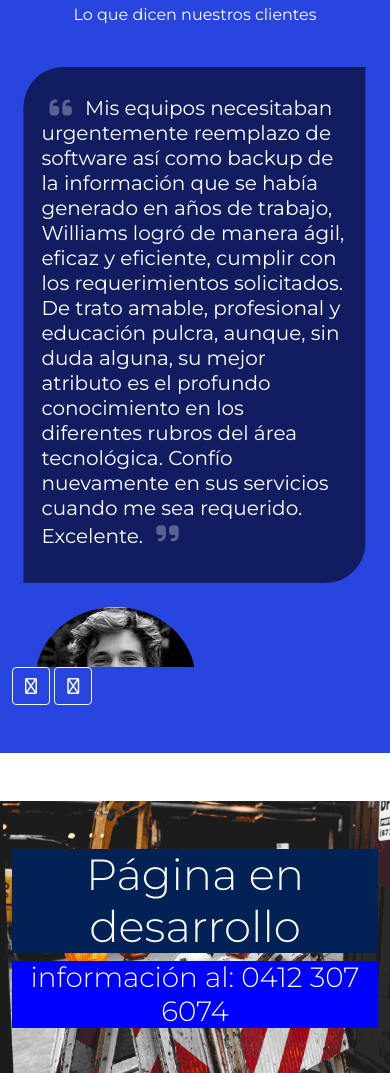
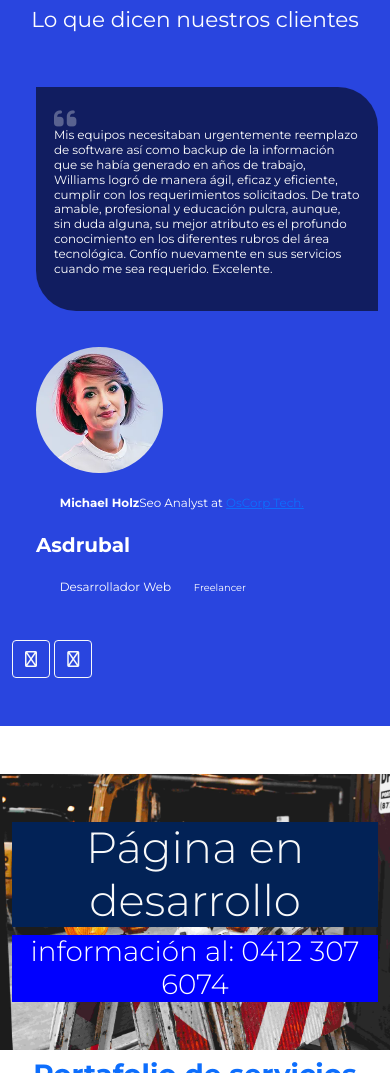
Before and after one commit to WilliansPatino/WilliansPatino.github.io, a website: page index.html in a window 390 px wide. Shown: the part 5114-6187 px from the top of the page. Drawn offline with nearby package versions, Linux system fonts and the light colour scheme.

Commit message:
Update Testimonials responsive

```diff
--- a/index.html
+++ b/index.html
@@ -402,24 +402,25 @@
       <div class="col-12">
         <h1 class="display-3 fw-bold text-white">Testimonios</h1>
         <hr class="bg-white mb-4 mt-0 d-inline-block mx-auto" style="width: 100px; height:3px;">
-        <p class="p-text text-white">Lo que dicen nuestros clientes</p>
+        <p class="p-text fs-4 text-white">Lo que dicen nuestros clientes</p>
       </div>
     </div>
 
     <!-- testimonials content -->
     <div class="row align-items-md-center text-white">
-      <div class="col-lg-12 col-md-12 col-sm-12">
+      <div class="col-lg-10 col-md-10 col-sm-10">
         <div id="carouselExampleCaptions" class="carousel slide" data-bs-ride="carousel">
           <!-- Wrapper for slides -->
           <!--  CARUSEL MAIN DIV    -->
           <div class="carousel-inner">
             <!--  CARUSEL  INICIO ITEM -->
-            <div class="carousel-item active">
+            <div class="carousel-item active" data-bs-interval="10000">
               <!--  ROW 1 -->
               <div class="row p-4">
-                <div class="t-card">
-                  <p class="lh-sm fs-5">
-                    <i class="p-2 fa fa-lg fa-quote-left" aria-hidden="true"></i>
+                <div class="t-card my-font-style">
+                     <i class="fa fa-lg fa-quote-left" aria-hidden="true"></i>
+                  <p class="lh-sm ">
+                    <!-- <i class="fa fa-lg fa-quote-left" aria-hidden="true"></i> -->
                     Mis equipos necesitaban urgentemente reemplazo de software así
                     como backup de la información que se había generado en años de
                     trabajo, Williams logró de manera ágil, eficaz y eficiente,
@@ -428,19 +429,22 @@
                     su mejor atributo es el profundo conocimiento en los diferentes
                     rubros del área tecnológica. Confío nuevamente en sus servicios
                     cuando me sea requerido. Excelente.
-                    <i class="px-2 fa fa-quote-right" aria-hidden="true"></i>
+                    <!-- <i class="fa fa-quote-right" aria-hidden="true"></i> -->
                   </p>
+                  <!-- <i class="fa fa-quote-right" aria-hidden="true"></i> -->
                 </div>
                 <div class="row">
-                  <div class="col-sm-2 pt-4">
-                    <img  class="img-asdrubal rounded-circle img-responsive img-fluid">
+                  <div class="col-sm-4 pt-4">
+                    <div class="img-cl3 rounded-circle img-fluid img-responsive"></div>
                   </div>
                   <div class="col-sm-10">
-                    <div class="arrow-down d-none d-lg-block"></div>
-                    <h4><strong>Asdrubal</strong></h4>
-                    <p class="testimonial_subtitle">
-                      <span>Desarrollador Web</span><br>
-                      <span>Freelancer</span>
+                    <!-- <div class="arrow-down d-none d-lg-block"></div> -->
+                    <p class="overview my-font-style"><b>Michael Holz</b>Seo Analyst at <a href="#">OsCorp Tech.</a></p>
+
+                    <h5><strong>Asdrubal</strong></h5>
+                    <p class="my-font-style">
+                      <span>Desarrollador Web</span>
+                      <span class="my-font-style">Freelancer</span>
                     </p>
                   </div>
                 </div>
@@ -448,26 +452,26 @@
             </div>
 
             <!-- client 2-->
-            <div class="carousel-item ">
+            <div class="carousel-item" data-bs-interval="10000">
               <!--  ROW 1 -->
               <div class="row p-4">
-                <div class="t-card">
-                  <p class="lh-sm fs-5">
-                    <i class="p-2 fa fa-lg fa-quote-left" aria-hidden="true"></i>
+                <div class="t-card my-font-style">
+                  <i class="fa fa-lg fa-quote-left" aria-hidden="true"></i>
+                  <p class="lh-sm">
                     Si me preguntas que me parece William cómo técnico, te diré
                     que puse mí computador dinosauria en sus manos, estaba
                     súper lenta y había perdido muchos de los programas.
                     Hizo una actualización, instaló programas más nuevos y
                     me dejó máquina para mucho más tiempo
-                    <i class="px-2 fa fa-quote-right" aria-hidden="true"></i>
                   </p>
+                  <!-- <i class="fa fa-quote-right" aria-hidden="true"></i> -->
                 </div>
                 <div class="row">
-                  <div class="col-sm-2 pt-4">
+                  <div class="col-sm-4 pt-4">
                     <img  class="img-jency rounded-circle img-responsive img-fluid">
                   </div>
                   <div class="col-sm-10">
-                    <div class="arrow-down d-none d-lg-block"></div>
+                    <!-- <div class="arrow-down d-none d-lg-block"></div> -->
                     <h4><strong>Jency</strong></h4>
                     <p class="testimonial_subtitle">
                       <span>Diseñadora</span><br>
--- a/main.css
+++ b/main.css
@@ -439,20 +439,22 @@ button {
 .img-asdrubal {
     background-image: url("./avatars/boy.webp");
     background-size: cover;
-    width: 10em;
-    height: 9em;
+    width: 80%;
+    max-width: 100px;
 }
 .img-jency {
-    background-image: url("./avatars/jency.jpeg");
+    background-image: url("./avatars/jency.webp");
     background-size: cover;
-    width: 7em;
-    height: 7em;
+    max-width: 18vmax;
+    min-width: 15vmax;
+    height:  15vmax;
 }
 .img-cl3 {
     background-image: url("./avatars/img1.webp");
     background-size: cover;
-    width: 7em;
-    height: 7em;
+    max-width: 15vmax;
+    /* min-width: 10vmax; */
+    height:  15vmax;
 }
 .img-cl4 {
     background-image: url("./avatars/img5.webp");
@@ -472,7 +474,12 @@ button {
   width: 7em;
     height: 7em;
 }
-
+.my-font-style {
+  font-size: calc(0.5em + 1vw);
+  line-height: 1em;
+  padding: 1em;
+  margin: 1em;
+}
 
 
 /*----------- TESTIMONIOS ---------*/
@@ -498,9 +505,10 @@ button {
     /* padding: 1.8125rem  1.9125rem 1.125rem 1.125rem; */
     background-color: rgba(0, 0, 0, 0.568);
     /* border-radius: 1.25rem 1.25rem 2.25rem; */
-    border-radius: 40px 0 40px 0;
+    border-radius: 0 40px 0 40px;
     color: #fff;
     height: auto;
+    /* font-size:2.5hw;  */
   }
 
 .arrow-down {
```
Also changed, not shown: avatars/jency.webp (added).
